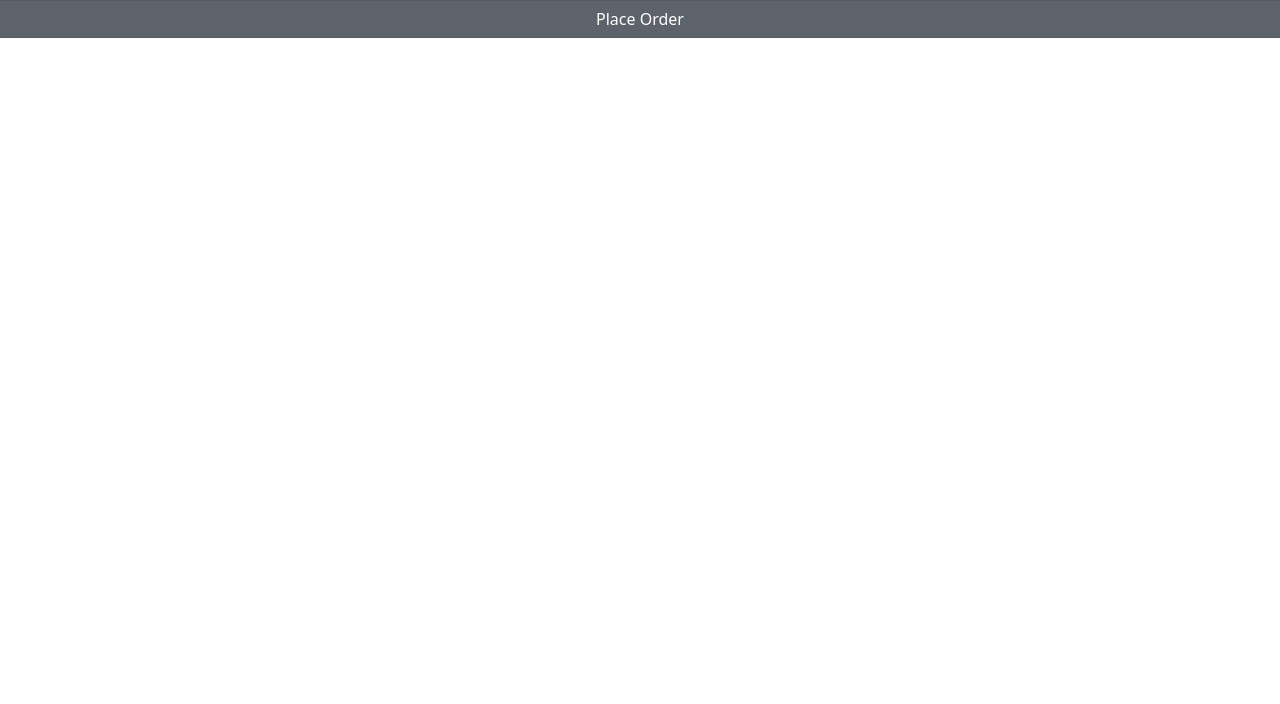
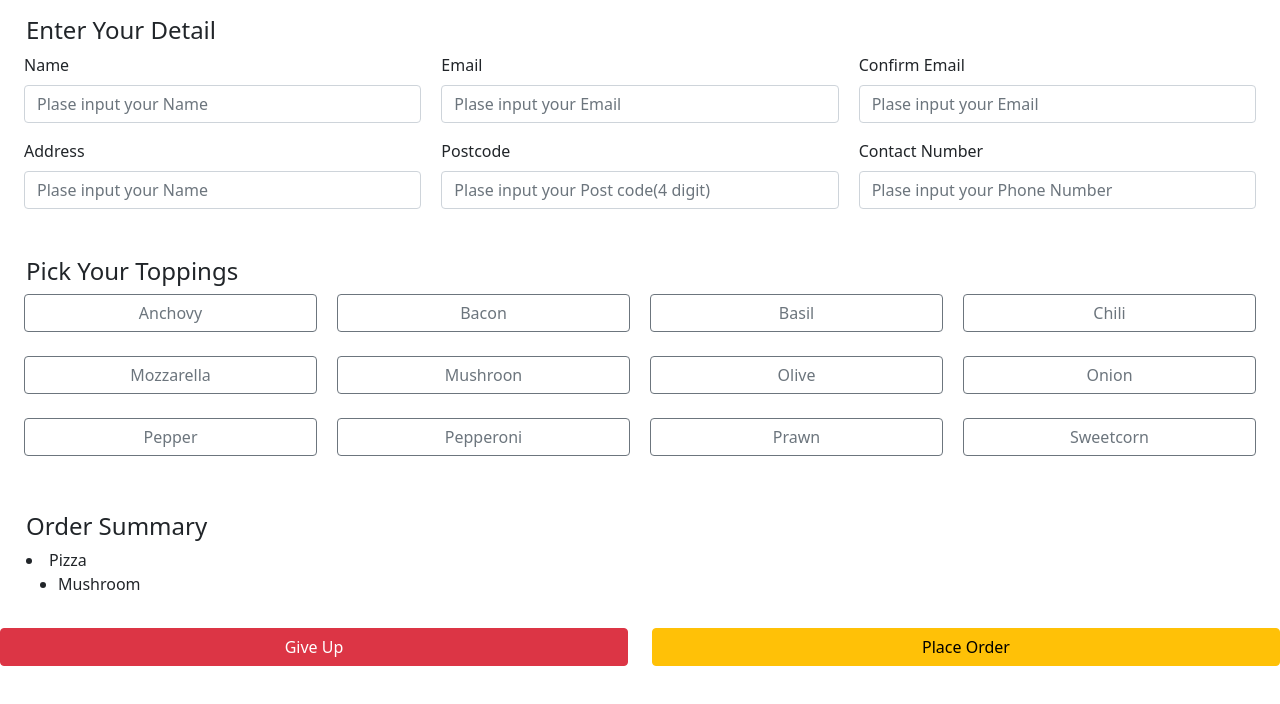
Before and after one commit to MH1024/react-test-code, a React (Create React App) app: page /menu in a window 1280 px wide. Shown: the top 704 px of the page. Built offline with nearby package versions, Linux system fonts and the light colour scheme.

Commit message:
[WIP]add menu page with draft layout

```diff
--- /dev/null
+++ b/src/components/details/Details.js
@@ -0,0 +1,79 @@
+import React from 'react'
+import { Button, Card, CardText, CardTitle, Col, FormGroup, Input, Label, Row } from 'reactstrap'
+const Details = () => {
+    const styles = {
+
+        row: {
+            marginLeft: 10,
+            marginRight: 10
+        },
+        col: {
+            paddingLeft: 10,
+            paddingRight: 10
+        }
+    };
+
+    const inputConfigs = [
+        {
+            name: "Name",
+            type: "text",
+            placeholder: "Plase input your Name"
+        },
+        {
+            name: "Email",
+            type: "email",
+            placeholder: "Plase input your Email"
+        },
+        {
+            name: "Confirm Email",
+            type: "email",
+            placeholder: "Plase input your Email"
+        },
+        {
+            name: "Address",
+            type: "text",
+            placeholder: "Plase input your Name"
+        },
+        {
+            name: "Postcode",
+            type: "number",
+            placeholder: "Plase input your Post code(4 digit)"
+        },
+        {
+            name: "Contact Number",
+            type: "text",
+            placeholder: "Plase input your Phone Number"
+        }
+    ]
+    return (
+
+
+            <Row style={styles.row}>
+
+                <Card body className="border-0">
+                    <CardTitle tag="h4" className='p-10'>
+                    Enter Your Detail
+                    </CardTitle>
+                    <Row xs="3">
+                        {inputConfigs.map((item, index) => (
+                            <Col style={styles.col} key={index+1}>
+                                <FormGroup>
+                                    <Label for="examplePassword">
+                                        {item.name}
+                                    </Label>
+                                    <Input
+                                    id={index}
+                                    name={item.name}
+                                    placeholder={item.placeholder}
+                                    type={item.type}
+                                    />
+                                </FormGroup>
+                            </Col>
+                        ))}
+                    </Row>
+                </Card>
+            </Row>
+
+    )
+}
+export default Details
--- /dev/null
+++ b/src/components/details/index.js
@@ -0,0 +1,3 @@
+import Details from './Details'
+
+export default Details
--- a/src/components/homepage/Homepage.js
+++ b/src/components/homepage/Homepage.js
@@ -1,4 +1,5 @@
 import React, {useEffect, useState } from 'react'
+import { Link } from 'react-router-dom';
 import { Button, Row, Card, CardImg, CardImgOverlay, CardTitle, CardText, Col } from 'reactstrap'
 import pizza from "../../assets/images/pizza-2.jpeg";
 export default function Homepage(props) {
@@ -11,6 +12,10 @@ export default function Homepage(props) {
                 alt="Card image cap"
                 src={pizza}
                 width="100%"
+                style={{ backgroundPosition: "center",
+
+                    height: "100vh",
+                    position: "center"}}
                 />
                 <CardImgOverlay>
                 <Row style={{height: "100vh"}} >
@@ -38,7 +43,9 @@ export default function Homepage(props) {
                     This is a wider card with supporting text below as a natural lead-in to additional content. This content is a little bit longer.
                 </CardText>
                 <CardText>
-                    <Button  color="warning" outline>ORDER ONLINE</Button>
+                    <Link to="/menu">
+                        <Button  color="warning" outline>ORDER ONLINE</Button>
+                    </Link>
                 </CardText>
                     </Col>
                 </Row>
--- a/src/components/menu/Menu.js
+++ b/src/components/menu/Menu.js
@@ -1,11 +1,48 @@
 import React from 'react'
-import { Button, Row } from 'reactstrap'
+import { Link } from 'react-router-dom'
+import { Button, Card, CardText, CardTitle, Col, FormGroup, Input, Label, Row } from 'reactstrap'
+import Details from '../details'
+import Summary from '../summary'
+import Toppings from '../toppings'
 const Menu = () => {
+
+
+
     return (
-        <div className="prod-list section">
-            <Row>
-                <Button>Place Order</Button>
-            </Row>
+        <div>
+            <Details />
+            <Toppings />
+            <Summary />
+
+
+            <Card className="border-0">
+                <Row>
+                    <Col>
+                        <Link to="/homepage" style={{width:'100%'}}>
+                            <Button className='col-12'
+                                color="danger"
+                            >
+                                Give Up
+                            </Button>
+                        </Link>
+                    </Col>
+                    <Col>
+                        <Button
+                        className='col-12'
+                            color="warning"
+                        >
+                            Place Order
+                        </Button>
+                    </Col>
+
+
+
+                </Row>
+
+            </Card>
+
+
+
         </div>
     )
 }
--- /dev/null
+++ b/src/components/summary/Summary.js
@@ -0,0 +1,43 @@
+import React from 'react'
+import { Button, Card, CardText, CardTitle, Col, FormGroup, Input, Label, Row } from 'reactstrap'
+const Summary = () => {
+    const styles = {
+
+        row: {
+            marginLeft: 10,
+            marginRight: 10
+        },
+        col: {
+            paddingLeft: 10,
+            paddingRight: 10
+        }
+    };
+
+
+    return (
+        <div>
+
+            <Row style={styles.row}>
+
+                <Card body className="border-0">
+                    <CardTitle tag="h4" className='p-10'>
+                    Order Summary
+                    </CardTitle>
+                    <Row xs="4">
+                    <li>
+                            Pizza
+                            <ul>
+                            <li>
+                                Mushroom
+                            </li>
+
+                            </ul>
+                        </li>
+                    </Row>
+
+                </Card>
+            </Row>
+        </div>
+    )
+}
+export default Summary
--- /dev/null
+++ b/src/components/summary/index.js
@@ -0,0 +1,3 @@
+import Summary from './Summary'
+
+export default Summary
--- /dev/null
+++ b/src/components/toppings/Toppings.js
@@ -0,0 +1,96 @@
+import React from 'react'
+import { Button, ButtonGroup, Card, CardText, CardTitle, Col, FormGroup, Input, Label, Row } from 'reactstrap'
+const Toppings = () => {
+    const styles = {
+
+        row: {
+            marginLeft: 10,
+            marginRight: 10
+        },
+        col: {
+            paddingLeft: 10,
+            paddingRight: 10
+        }
+    };
+    const toppingOptions = [
+        {
+            name: "Anchovy",
+            imgSrc: "/"
+        },
+        {
+            name: "Bacon",
+            imgSrc: "/"
+        },
+        {
+            name: "Basil",
+            imgSrc: "/"
+        },
+        {
+            name: "Chili",
+            imgSrc: "/"
+        },
+        {
+            name: "Mozzarella",
+            imgSrc: "/"
+        },
+        {
+            name: "Mushroon",
+            imgSrc: "/"
+        },
+        {
+            name: "Olive",
+            imgSrc: "/"
+        },
+        {
+            name: "Onion",
+            imgSrc: "/"
+        },
+        {
+            name: "Pepper",
+            imgSrc: "/"
+        },
+        {
+            name: "Pepperoni",
+            imgSrc: "/"
+        },
+        {
+            name: "Prawn",
+            imgSrc: "/"
+        },
+        {
+            name: "Sweetcorn",
+            imgSrc: "/"
+        }
+
+    ]
+
+    return (
+        <div>
+
+            <Row style={styles.row}>
+
+                <Card body className="border-0">
+                    <CardTitle tag="h4" className='p-10'>
+                    Pick Your Toppings
+                    </CardTitle>
+
+                        <Row xs="4">
+                            {toppingOptions.map((item, index) => (
+                                <Col style={styles.col} key={index+1}>
+                                    <FormGroup>
+
+                                        <Input type="checkbox" className="btn-check" id={item.name} />
+                                        <Label className="btn col-12 btn-outline-secondary" for={item.name}>{item.name}</Label>
+                                    </FormGroup>
+                                </Col>
+                            ))}
+                        </Row>
+
+
+
+                </Card>
+            </Row>
+        </div>
+    )
+}
+export default Toppings
--- /dev/null
+++ b/src/components/toppings/index.js
@@ -0,0 +1,3 @@
+import Toppings from './Toppings'
+
+export default Toppings
--- a/src/index.js
+++ b/src/index.js
@@ -2,6 +2,8 @@ import React from 'react';
 import ReactDOM from 'react-dom/client';
 import './index.css';
 import App from './App';
+
+import 'bootstrap/dist/css/bootstrap.min.css';
 import reportWebVitals from './reportWebVitals';
 import { BrowserRouter } from 'react-router-dom';
 
```
